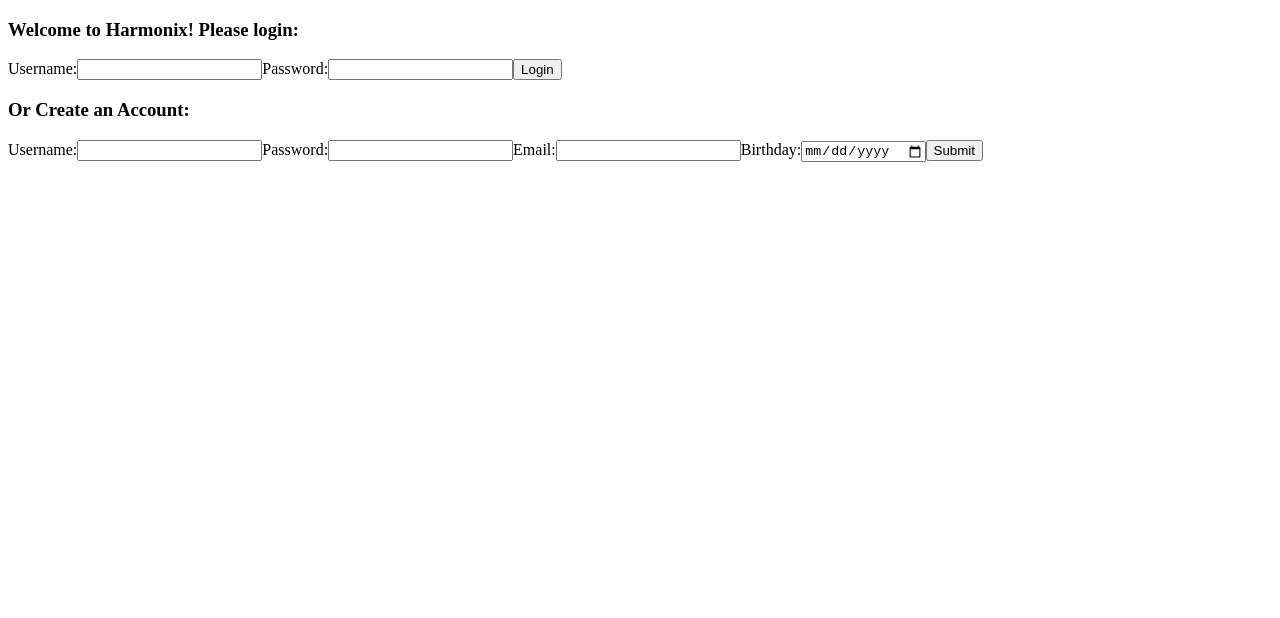
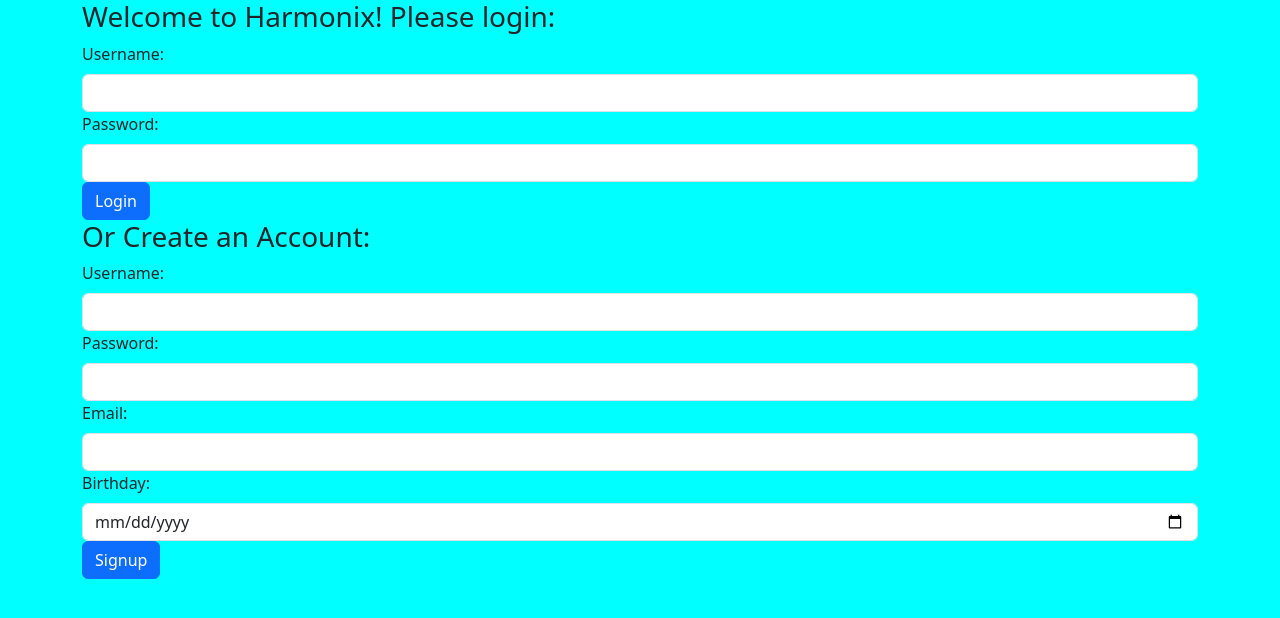
Before and after one commit to tomkdev17/Harmonix-client, a React (Vite) app: page / in a window 1280 px wide. Shown: the top 618 px of the page. Built offline with nearby package versions, Linux system fonts and the light colour scheme.

Commit message:
Implemented Bootstrap Form on Login and Signup, Bootstrap Card on SongCard, and Row on MainView

```diff
--- a/package.json
+++ b/package.json
@@ -8,8 +8,10 @@
   "author": "",
   "license": "ISC",
   "dependencies": {
+    "bootstrap": "^5.3.3",
     "prop-types": "^15.8.1",
     "react": "^18.2.0",
+    "react-bootstrap": "^2.10.1",
     "react-dom": "^18.2.0"
   },
   "devDependencies": {
--- a/src/components/login-view/login-view.jsx
+++ b/src/components/login-view/login-view.jsx
@@ -1,4 +1,6 @@
 import {useState} from "react";
+import Button from "react-bootstrap/Button";
+import Form from "react-bootstrap/Form";
 
 export const LoginView = ({onLoggedIn}) => {
 
@@ -37,26 +39,28 @@
     };
 
     return (
-        <form onSubmit={handleSubmit}>
-            <label>
-                Username:
-                <input
+        <Form onSubmit={handleSubmit}>
+            <Form.Group controlId="formUsername">
+                <Form.Label> Username: </Form.Label>
+                <Form.Control
                     type="text"
                     value={username}
                     onChange={(e) => setUsername(e.target.value)}
                     required
                 />
-            </label>
-            <label>
-                Password:
-                <input
+            </Form.Group>
+            <Form.Group controlId="formPassword">
+                <Form.Label> Password: </Form.Label>
+                <Form.Control
                     type="password"
                     value={password}
                     onChange={(e) => setPassword(e.target.value)}
                     required
                 />
-            </label>
-            <button type="submit">Login</button>
-        </form>
+            </Form.Group>
+            <Button variant="primary" type="submit">
+                Login
+            </Button>
+        </Form>
     );
 };
--- a/src/components/main-view/main-view.jsx
+++ b/src/components/main-view/main-view.jsx
@@ -3,6 +3,8 @@
 import { SongView } from "../song-view/song-view";
 import { LoginView } from "../login-view/login-view";
 import { SignupView } from "../signup-view/signup-view";
+import Row from "react-bootstrap/Row";
+import Col from "react-bootstrap/Col";
 
 export const MainView = () => {
 
@@ -81,6 +83,23 @@
     }
 
     return(
+        <Row>
+            { !user ? (
+                <>
+                    <LoginView onLoggedIn={(user) => {
+                        setUser(user);
+                    }}
+                    />
+                    <SignupView />
+                </>
+            ) : selectedSong ? (
+                <SongView
+                    songData={selectedSong}
+                    onBackClick = {() => setSelectedSong(null)}
+                />
+            ) : songs.length === 0 ? (
+                <div>The list is empty! :( </div>
+            ) : (
             <>
                 {songs.map((song) => (
                     <SongCard
@@ -93,5 +112,7 @@
                 ))}
                 <button onClick={() => { setUser(null); localStorage.clear(); }}>Logout</button>
             </>
+            )}
+        </Row>
     );
 };
--- a/src/components/signup-view/signup-view.jsx
+++ b/src/components/signup-view/signup-view.jsx
@@ -1,4 +1,6 @@
 import { useState } from "react";
+import Button from "react-bootstrap/Button";
+import Form from "react-bootstrap/Form";
 
 export const SignupView = () => {
 
@@ -36,44 +38,51 @@
     };
 
     return(
-        <form onSubmit={handleSubmit} >
-            <label>
-                Username:
-                    <input
+        <Form onSubmit={handleSubmit} >
+
+            <Form.Group controlId="formUsername">
+                <Form.Label>Username: </Form.Label>
+                <Form.Control
                     type="text"
                     value={username}
                     onChange={(e) => setUsername(e.target.value)}
                     required
                 />
-            </label>
-            <label>
-                Password:
-                    <input
+            </Form.Group>
+
+            <Form.Group controlId="formPassword">
+                <Form.Label>Password: </Form.Label>
+                <Form.Control
                     type="password"
                     value={password}
                     onChange={(e) => setPassword(e.target.value)}
                     required
                 />
-            </label>
-            <label>
-                Email:
-                    <input
+            </Form.Group>
+
+            <Form.Group controlId="formEmail">
+                <Form.Label>Email: </Form.Label>
+                <Form.Control
                     type="email"
                     value={email}
                     onChange={(e) => setEmail(e.target.value)}
                     required
                 />
-            </label>
-            <label>
-                Birthday:
-                    <input
+            </Form.Group>
+
+            <Form.Group controlId="formBirthday">
+                <Form.Label>Birthday: </Form.Label>
+                <Form.Control
                     type="date"
                     value={birthday}
                     onChange={(e) => setBirthday(e.target.value)}
                     required
                 />
-            </label>
-            <button type="submit">Submit</button>
-        </form>
+            </Form.Group>
+
+            <Button variant="primary" type="submit">
+                Signup
+            </Button>
+        </Form>
     );
 };
--- a/src/components/song-card/song-card.jsx
+++ b/src/components/song-card/song-card.jsx
@@ -1,14 +1,25 @@
 import { PropTypes } from "prop-types";
+import {Button, Card} from "react-bootstrap";
 
 export const SongCard = ({songData, onSongClick}) => {
     return (
-        <div
-            onClick ={() => {
-                onSongClick(songData);
-            }}
-        >
-            {songData.title}
-        </div>
+        <Card>
+            <Card.Img variant="top" src={songData.image} />
+            <Card.Body>
+                <Card.Title>{songData.title}</Card.Title>
+                <Card.Text>{songData.artist.Name}</Card.Text>
+                <Button onClick ={() => onSongClick(songData)}>
+                    Browse
+                </Button>
+            </Card.Body>
+        </Card>
+        // <div
+        //     onClick ={() => {
+        //         onSongClick(songData);
+        //     }}
+        // >
+        //     {songData.title}
+        // </div>
     );
 };
 
--- a/src/index.jsx
+++ b/src/index.jsx
@@ -1,9 +1,14 @@
 import { createRoot } from 'react-dom/client';
 import { MainView } from './components/main-view/main-view';
+import Container from 'react-bootstrap/Container';
 import "./index.scss";
 
 const HarmonixApplication = () => {
-        return <MainView/>;
+        return(
+            <Container>
+                    <MainView />
+            </Container>
+        );
 };
 
 const container = document.querySelector("#root");
--- a/src/index.scss
+++ b/src/index.scss
@@ -1,5 +1,10 @@
 $color: steel-blue;
 
-.harmonix {
-    color: $color;
-}
+    @import '~bootstrap/scss/bootstrap.scss';
+
+    .harmonix {
+        color: $color;
+    }
+    body {
+        background-color: aqua;
+    }
```
Also changed, not shown: 5 other files (tests, documents, lock files or other folders). Lines whose indentation alone changed are shown as unchanged.
